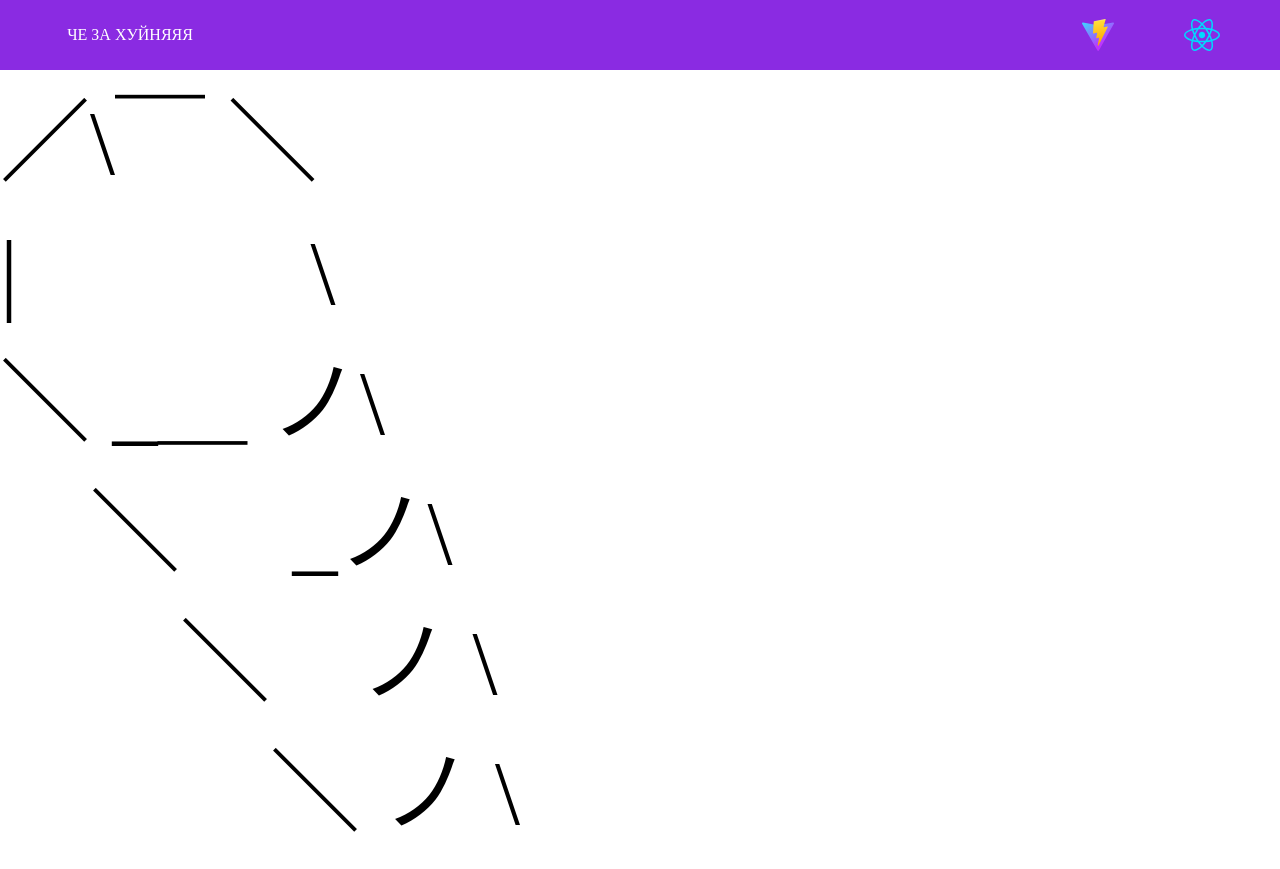
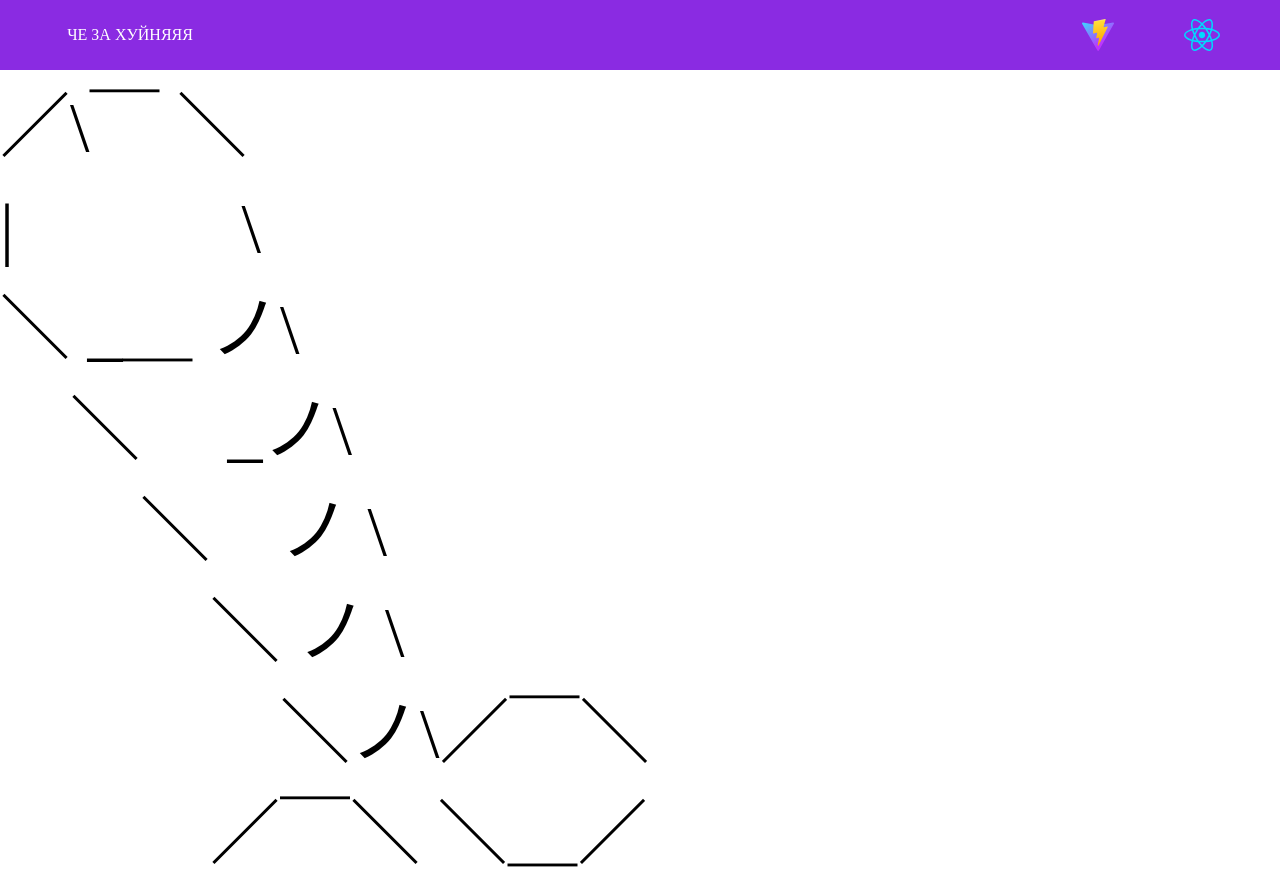
Before and after one commit to Flor1nD/react-typescript-test, a React (Vite) app: page / in a window 1280 px wide. Shown: the top 869 px of the page. Built offline with nearby package versions, Linux system fonts and the light colour scheme.

Commit message:
edit styles

```diff
--- a/src/App.css
+++ b/src/App.css
@@ -134,6 +134,6 @@
         padding: 10px;
     }
     .rofl-block {
-        font-size: 90px;
+        font-size: 70px;
     }
 }
```
